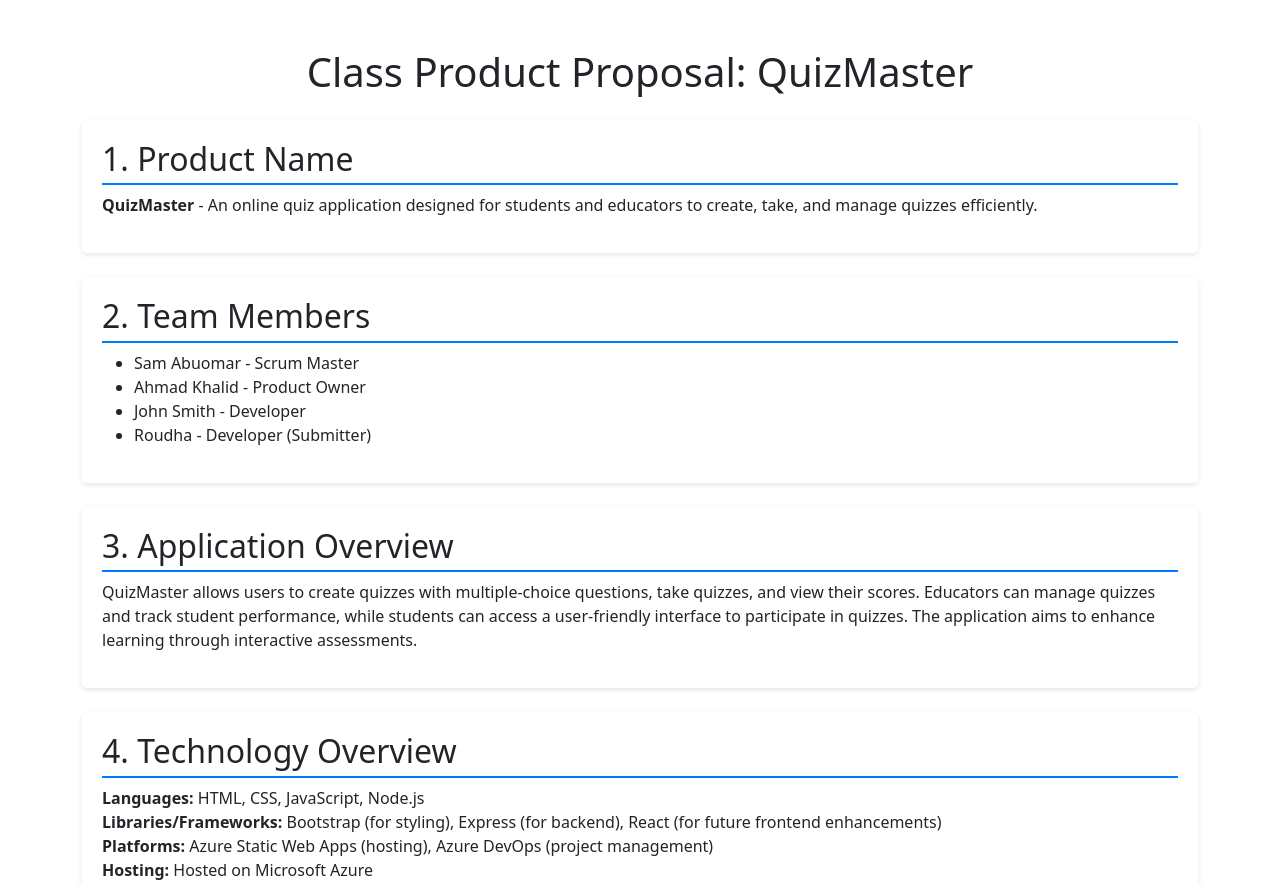
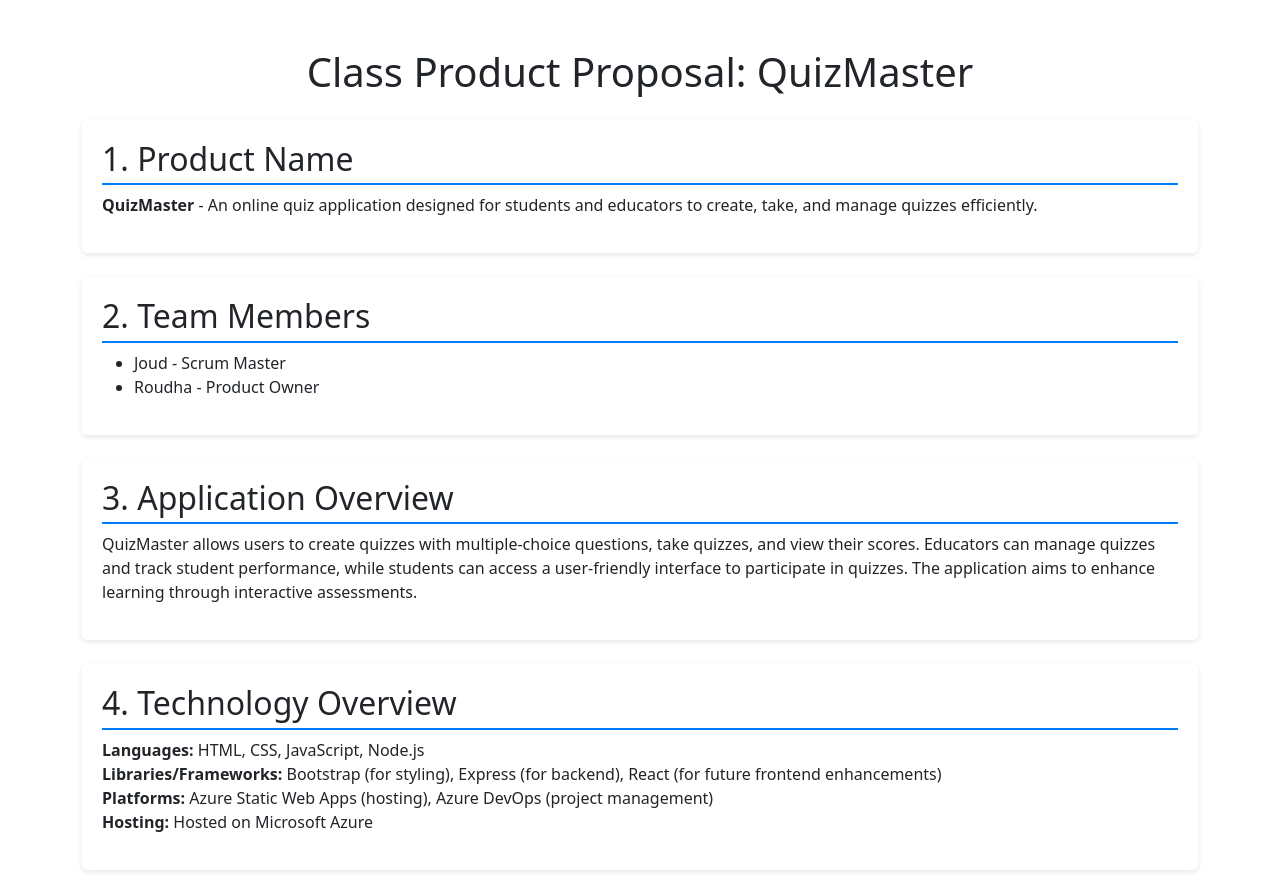
Before and after one commit to joudoals/quizmaster-proposal, a plain HTML site: page index.html in a window 1280 px wide. Shown: the top 885 px of the page. Drawn offline with nearby package versions, Linux system fonts and the light colour scheme.

Commit message:
lettle changes

```diff
--- a/index.html
+++ b/index.html
@@ -21,10 +21,8 @@
         <section class="mb-4">
             <h2>2. Team Members</h2>
             <ul>
-                <li>Sam Abuomar - Scrum Master</li>
-                <li>Ahmad Khalid - Product Owner</li>
-                <li>John Smith - Developer</li>
-                <li>Roudha - Developer (Submitter)</li>
+                <li>Joud - Scrum Master</li>
+                <li>Roudha - Product Owner</li>
             </ul>
         </section>
 
```
